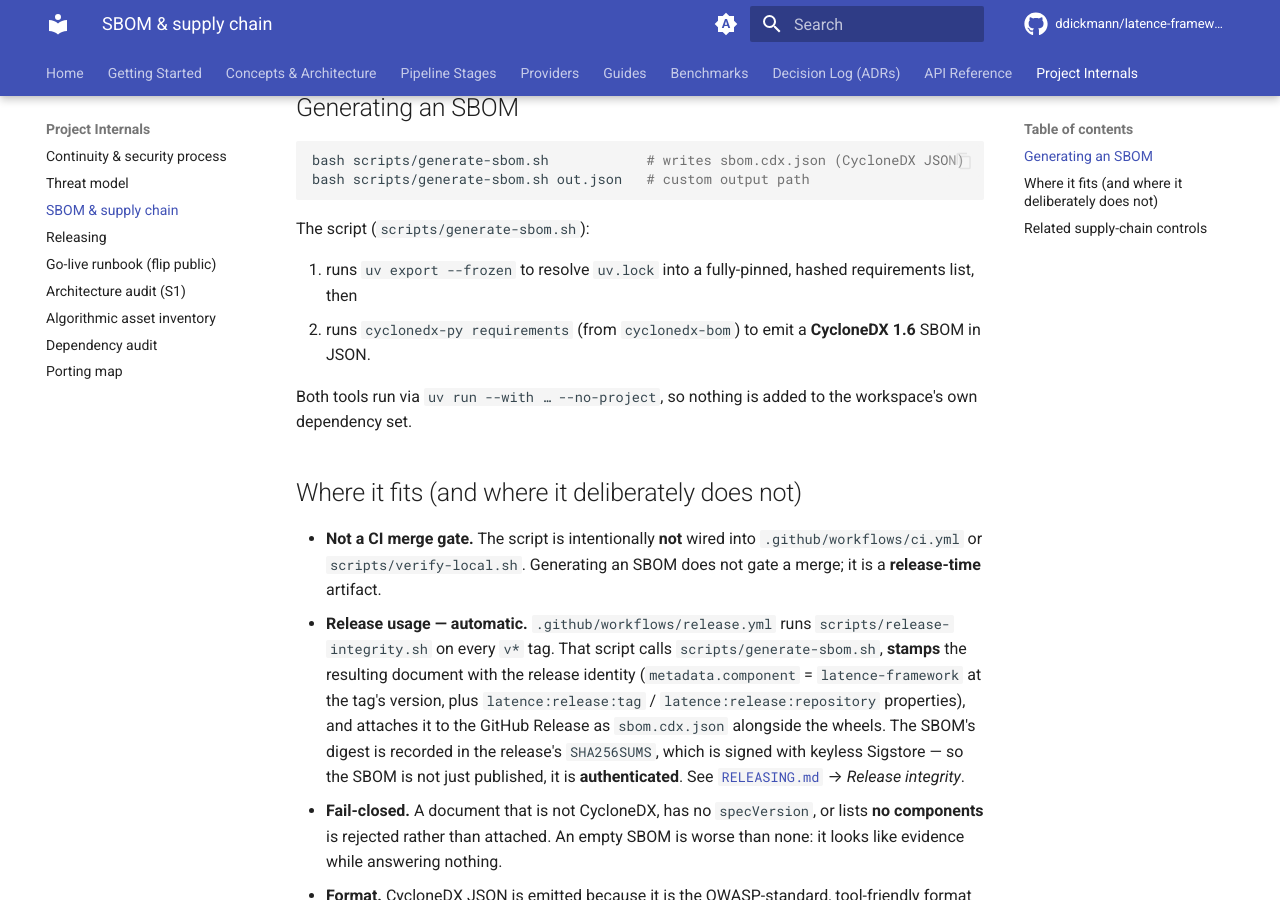
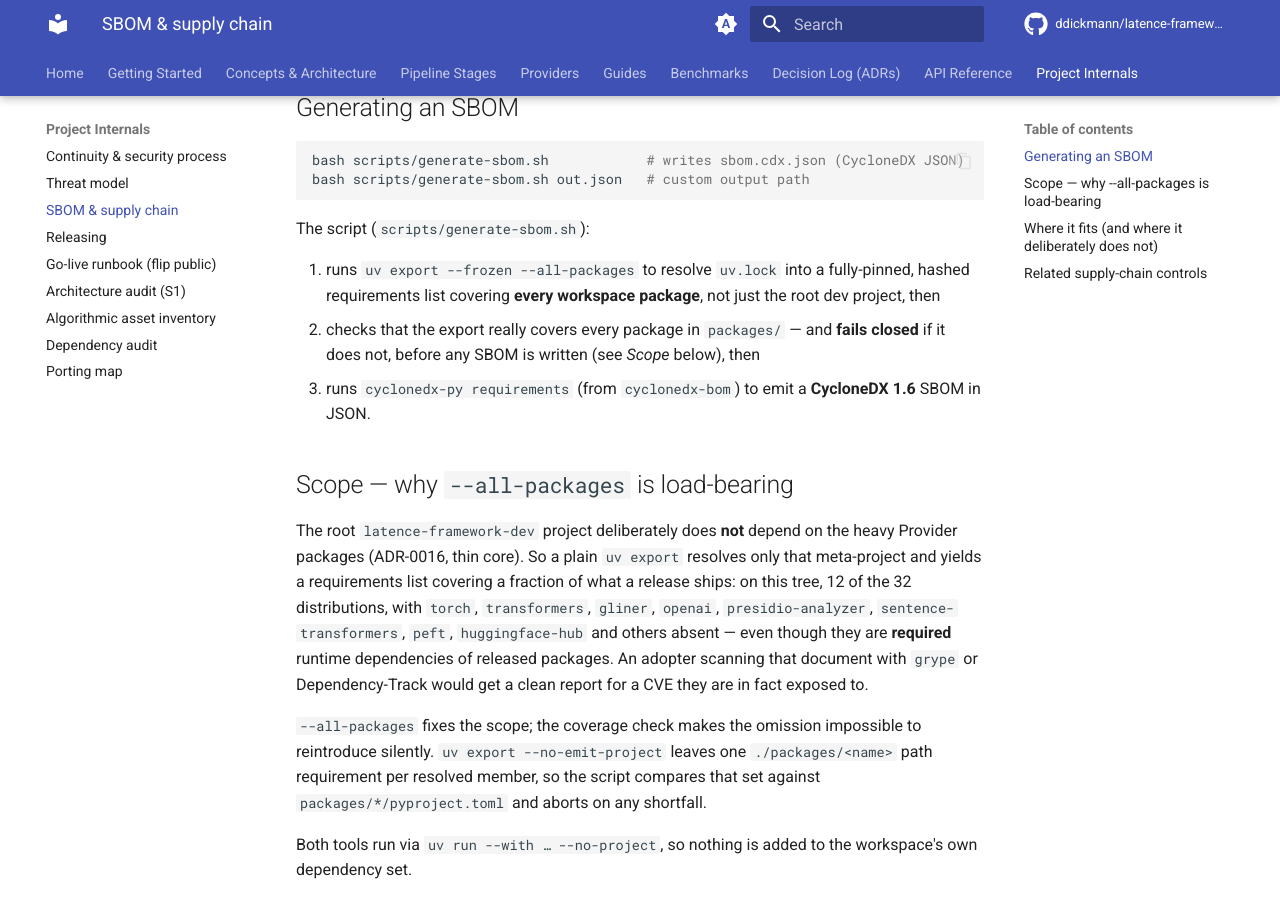
Before and after one commit to ddickmann/latence, an MkDocs documentation site: the page built from docs/SBOM.md, in a window 1280 px wide and 900 px high, scrolled down 373 px. Built offline with MkDocs 1.6.1 and Material for MkDocs 9.7.7, drawn with Linux system fonts in a browser that asks for light colours; comment, search, counter and statistics services are not loaded.

Commit message:
fix(audit-R4): The signed release SBOM (#178) omits the dependencies of 18 of the 32 distributions the release ships: `scripts/generate-sbom.sh` runs `uv export` without `--all-packages`, so it resolves only the root `latence-framework-dev` meta-project, whose dependency list deliberately excludes every heavy Provider package. torch, transformers, gliner, gliner2, openai, presidio-analyzer, sentence-transformers, peft, huggingface-hub, glinker, flashdeberta, python-docx, openpyxl and python-pptx — all REQUIRED (not optional-extra) runtime dependencies of released packages — appear nowhere in the CycloneDX document, which is nonetheless stamped `latence-framework@<version>`, digest-recorded in SHA256SUMS, and Sigstore-signed, i.e. published as authenticated supply-chain evidence. The script's own header comment (line 11) falsely claims the export covers "dev + all workspace members", and docs/SBOM.md claims the SBOM is "a machine-readable inventory of every dependency that ships in (or is resolved for) the framework" that "lets a consumer answer 'am I affected by CVE-X?' without guessing". release-integrity.sh's fail-closed guard only rejects a ZERO-component SBOM, so 54 components passes trivially; `test_releasing_sbom_component_arithmetic_is_consistent` only asserts 54 + 12 == 66 and never that the 12 workspace path entries equal the 32 packages the same evidence block records as built. This is exactly the failure the script's own comment names: "an SBOM nobody can answer 'am I affected by CVE-X?' from is worse than none, because it looks like evidence."

```diff
--- a/docs/SBOM.md
+++ b/docs/SBOM.md
@@ -19,10 +19,29 @@ bash scripts/generate-sbom.sh out.json   # custom output path
 
 The script (`scripts/generate-sbom.sh`):
 
-1. runs `uv export --frozen` to resolve `uv.lock` into a fully-pinned, hashed
-   requirements list, then
-2. runs `cyclonedx-py requirements` (from `cyclonedx-bom`) to emit a **CycloneDX
+1. runs `uv export --frozen --all-packages` to resolve `uv.lock` into a fully-pinned,
+   hashed requirements list covering **every workspace package**, not just the root dev
+   project, then
+2. checks that the export really covers every package in `packages/` — and **fails
+   closed** if it does not, before any SBOM is written (see *Scope* below), then
+3. runs `cyclonedx-py requirements` (from `cyclonedx-bom`) to emit a **CycloneDX
    1.6** SBOM in JSON.
+
+## Scope — why `--all-packages` is load-bearing
+
+The root `latence-framework-dev` project deliberately does **not** depend on the heavy
+Provider packages (ADR-0016, thin core). So a plain `uv export` resolves only that
+meta-project and yields a requirements list covering a fraction of what a release ships:
+on this tree, 12 of the 32 distributions, with `torch`, `transformers`, `gliner`,
+`openai`, `presidio-analyzer`, `sentence-transformers`, `peft`, `huggingface-hub` and
+others absent — even though they are **required** runtime dependencies of released
+packages. An adopter scanning that document with `grype` or Dependency-Track would get a
+clean report for a CVE they are in fact exposed to.
+
+`--all-packages` fixes the scope; the coverage check makes the omission impossible to
+reintroduce silently. `uv export --no-emit-project` leaves one `./packages/<name>` path
+requirement per resolved member, so the script compares that set against
+`packages/*/pyproject.toml` and aborts on any shortfall.
 
 Both tools run via `uv run --with … --no-project`, so nothing is added to the
 workspace's own dependency set.
```
Also changed, not shown: docs/RELEASING.md (+13 -4 lines), issues/audit/R4-security_secrets-3.md (added, +89 -0 lines), 2 other files.
